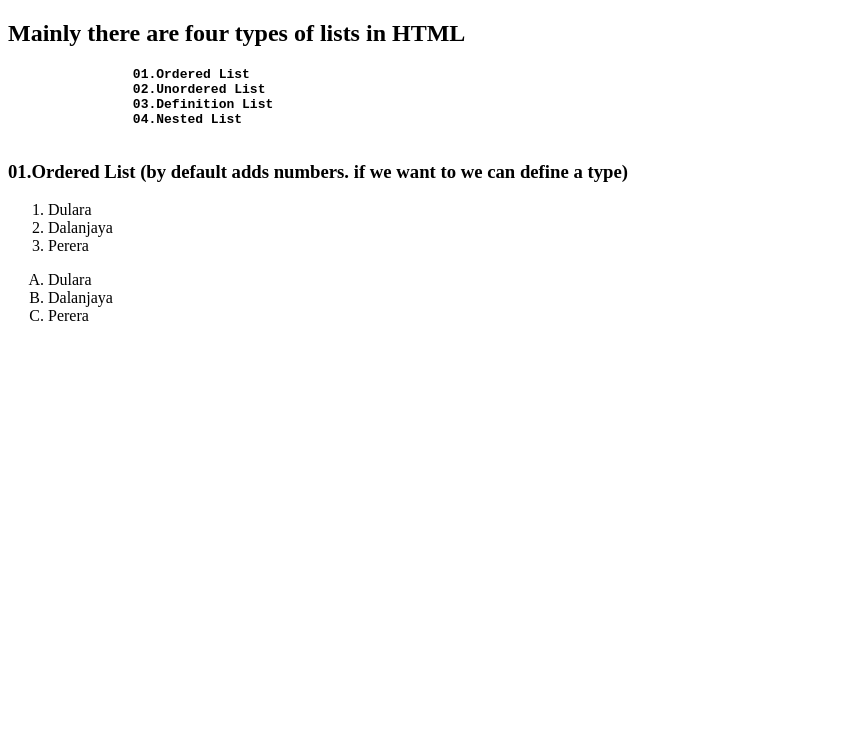
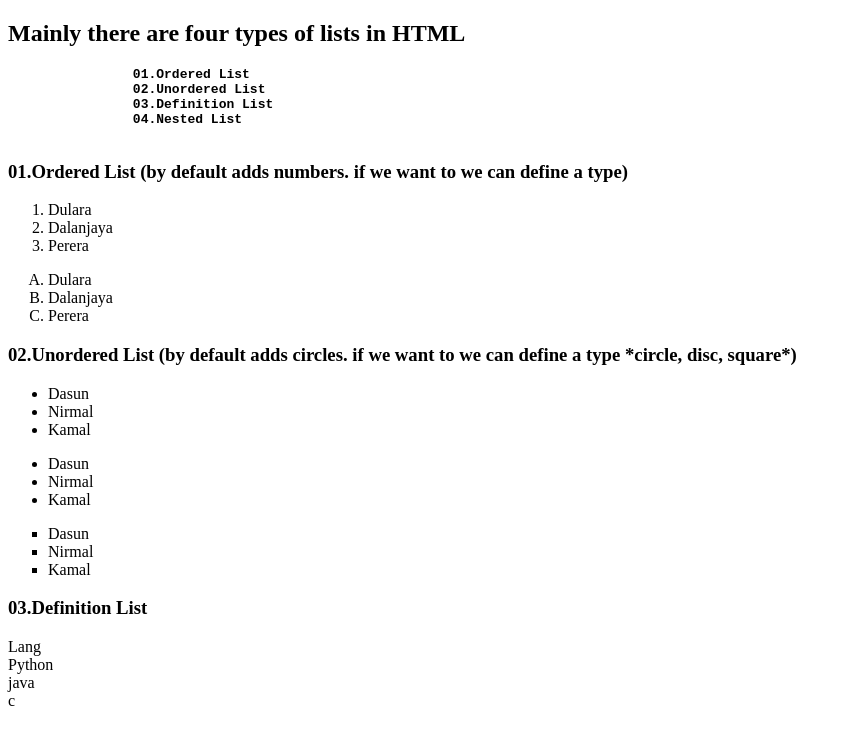
Before and after one commit to dularadananjaya/htmlBasic, a plain HTML site: page html_list.html in a window 1280 px wide. Shown: the whole page, without its empty margins (0-852 px from the left). Drawn offline with Linux system fonts and the light colour scheme.

Commit message:
order and unorders list

```diff
--- a/html_list.html
+++ b/html_list.html
@@ -25,13 +25,44 @@
                 <li>Perera</li>
             </ol>
 
-        <!--////////////////////////////////////////////////////////////////////////////-->
-
             <ol type="A">
                 <li>Dulara</li>
                 <li>Dalanjaya</li>
                 <li>Perera</li>
             </ol>
 
+
+        <!--////////////////////////////////////////////////////////////////////////////-->
+        <h3>02.Unordered List (by default adds circles. if we want to we can define a type *circle, disc, square*)</h3>
+        <ul>
+            <li>Dasun</li>
+            <li>Nirmal</li>
+            <li>Kamal</li>
+        </ul>
+
+        <ul type="disc">
+            <li>Dasun</li>
+            <li>Nirmal</li>
+            <li>Kamal</li>
+        </ul>
+
+        <ul type="square">
+            <li>Dasun</li>
+            <li>Nirmal</li>
+            <li>Kamal</li>
+        </ul>
+
+
+
+        <h3>03.Definition List</h3>
+                <dl>
+                    <dt>Lang </dt>
+                    <dt>Python</dt>
+                    <dt>java</dt>
+                    <dt>c</dt>
+                </dl>
+
+
+
 </body>
 </html>
```
